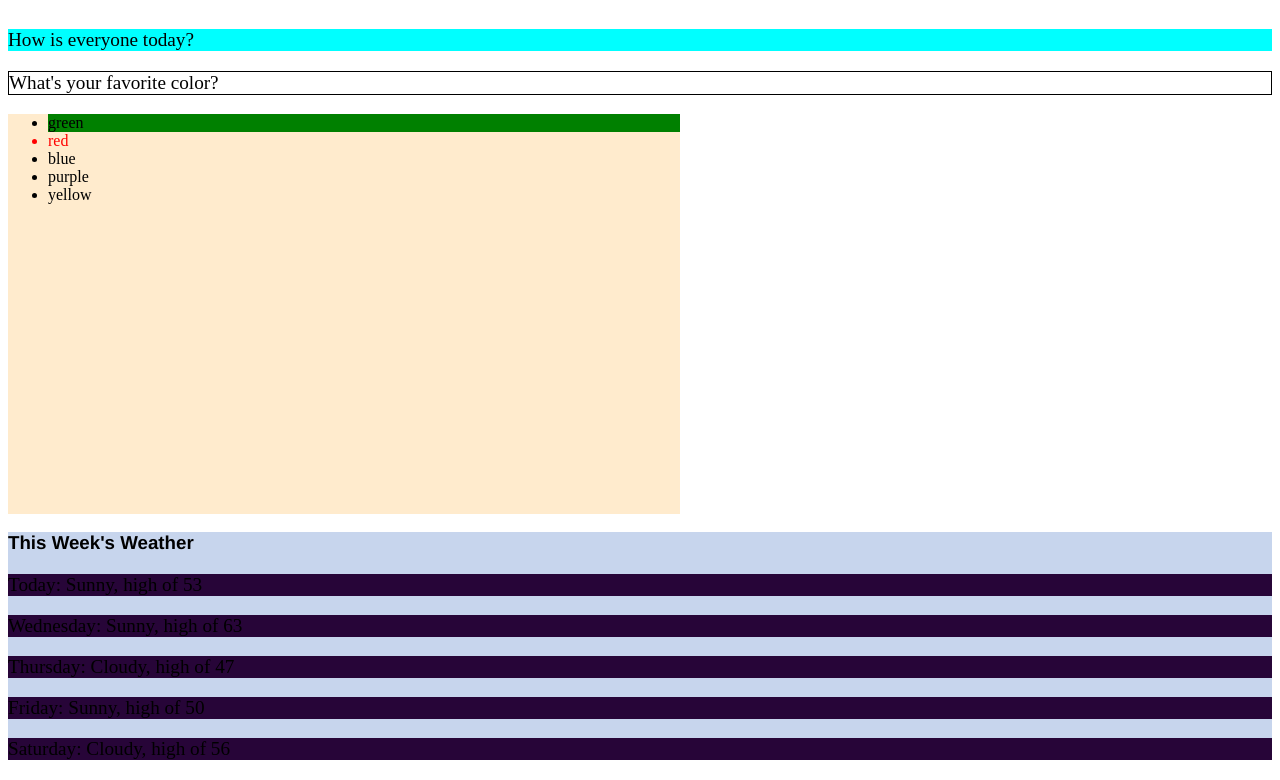
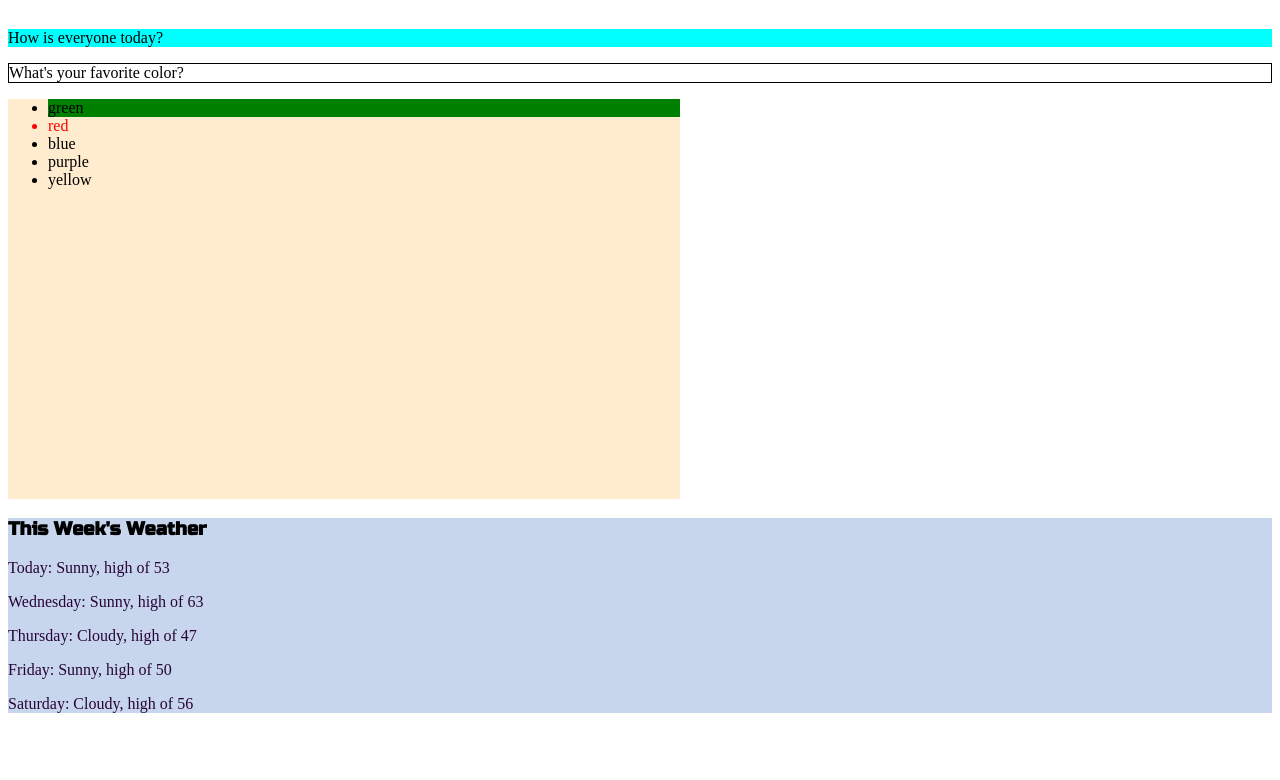
Before and after one commit to Detective-Coder/css-foundations, a plain HTML site: page index.html in a window 1280 px wide. Shown: the part 90-870 px from the top of the page. After the commit the page ends 819 px from the top, so only its background shows below. Drawn offline with Linux system fonts and the light colour scheme.

Commit message:
finished the project website first iteration

```diff
--- a/index.html
+++ b/index.html
@@ -5,6 +5,8 @@
   <meta name="viewport" content="width=device-width, initial-scale=1.0">
   <title>Document</title>
   <link rel="stylesheet" href="styles.css">
+  <link rel="preconnect" href="https://fonts.gstatic.com">
+  <link href="https://fonts.googleapis.com/css2?family=Russo+One&display=swap" rel="stylesheet">
 </head>
 <body>
   <h1>Hello</h1>
--- a/styles.css
+++ b/styles.css
@@ -25,27 +25,17 @@ ul {
   height: 50vh;
 }
 
-/* CSS Colors and Font Sizes
-Copy and paste the following code between the body tags of your HTML file
-<section class="weather-forecast">
-   <h3 class="weather-heading">This Week's Weather</h3>
-   <p class="forecast">Today: Sunny, high of 53</p>
-   <p class="forecast">Wednesday: Sunny, high of 63</p>
-   <p class="forecast">Thursday: Cloudy, high of 47</p>
-   <p class="forecast">Friday: Sunny, high of 50</p>
-   <p class="forecast">Saturday: Cloudy, high of 56</p>
-</section>
-Apply the following styles:
+/* Apply the following styles:
 Give all p elements a font-size of 1.2em
 Give the class "weather-heading" a font-family of Helvetica.
 Give the class "weather-forecast" a background-color of "#c7d5ed"
-Give the class "forecast" a color of "#270538" */
+Give the class "forecast" a color of "#270538" */ */
 p {
   font-size: 1.2em;
 }
 
 .weather-heading {
-  font-family: "Helvetica";
+  font-family: 'Russo One', sans-serif;
 }
 
 .weather-forecast {
@@ -53,5 +43,5 @@ p {
 }
 
 .forecast {
-  background: #270538;
+  color: #270538;
 }
```
